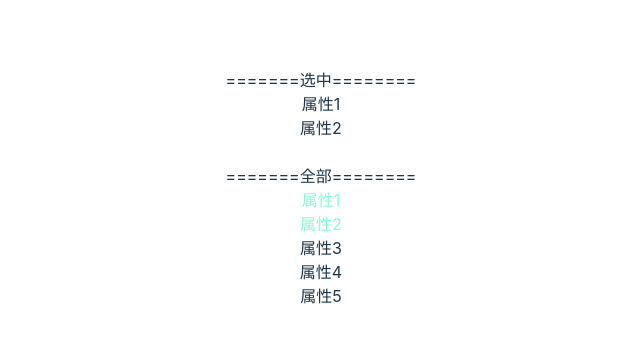
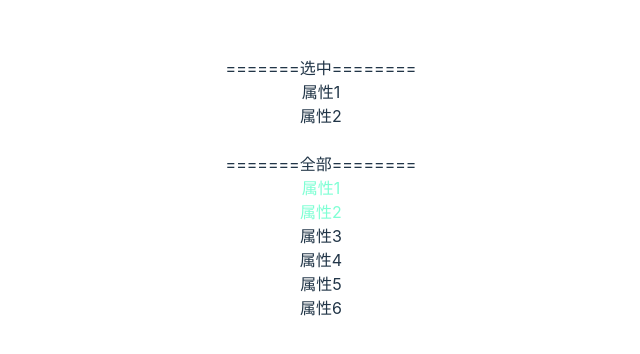
Before and after one commit to LililiDada/vue3-demo, a Vue app: page / in a window 1280 px wide. Shown: the part 212-566 px from the top of the page, without its empty margins (319-959 px from the left). Built offline with nearby package versions, Linux system fonts and the light colour scheme.

Commit message:
feat: keyof typeof从对象中获取新的联合字面量类型

```diff
--- a/src/components/ArrayItem.vue
+++ b/src/components/ArrayItem.vue
@@ -8,7 +8,7 @@ interface IProps {
   name: string;
   header?: boolean;
   isHeaderIcon?: boolean;
-  item: object;
+  item: { name: string; display?: string };
 }
 
 // const { isHeaderIcon, item, header } = toRefs(defineProps<IProps>());
@@ -17,8 +17,14 @@ interface IProps {
 //   if (!isHeaderIcon.value && !header.value) return arrayStore.addArray(item);
 // };
 
+const page: keyof typeof arrayStore = 'showControl';
+console.log(arrayStore[page], arrayStore);
+
 const props = defineProps<IProps>();
 const handleArray = () => {
+  if (props.item?.display) {
+    console.log(arrayStore[props.item.display as keyof typeof arrayStore]);
+  }
   if (props.isHeaderIcon) return arrayStore.delArray(props.item);
   if (!props.isHeaderIcon && !props.header)
     return arrayStore.addArray(props.item);
--- a/src/store/array.ts
+++ b/src/store/array.ts
@@ -1,9 +1,10 @@
 import { defineStore } from 'pinia';
-import { reactive, computed } from 'vue';
+import { reactive, computed, ref } from 'vue';
 
 const useArrayStore = defineStore('arrayStore', () => {
   const homeArray = reactive<{ name: string }[]>([]);
-  const allArray = reactive<{ name: string }[]>([]);
+  const allArray = reactive<{ name: string; display?: string }[]>([]);
+  const showControl = ref<boolean>(false);
   const updateHomeArray = () => {
     const arr = [
       {
@@ -29,6 +30,10 @@ const useArrayStore = defineStore('arrayStore', () => {
       {
         name: '属性5',
       },
+      {
+        name: '属性6',
+        display: 'showControl',
+      },
     ];
     homeArray.push(...arr);
     allArray.push(...allArr);
@@ -48,7 +53,15 @@ const useArrayStore = defineStore('arrayStore', () => {
     console.log('=====isHeader', item, index > -1 ? true : false);
     return index > -1 ? true : false;
   });
-  return { homeArray, allArray, updateHomeArray, addArray, delArray, isHeader };
+  return {
+    homeArray,
+    allArray,
+    showControl,
+    updateHomeArray,
+    addArray,
+    delArray,
+    isHeader,
+  };
 });
 
 export default useArrayStore;
```
